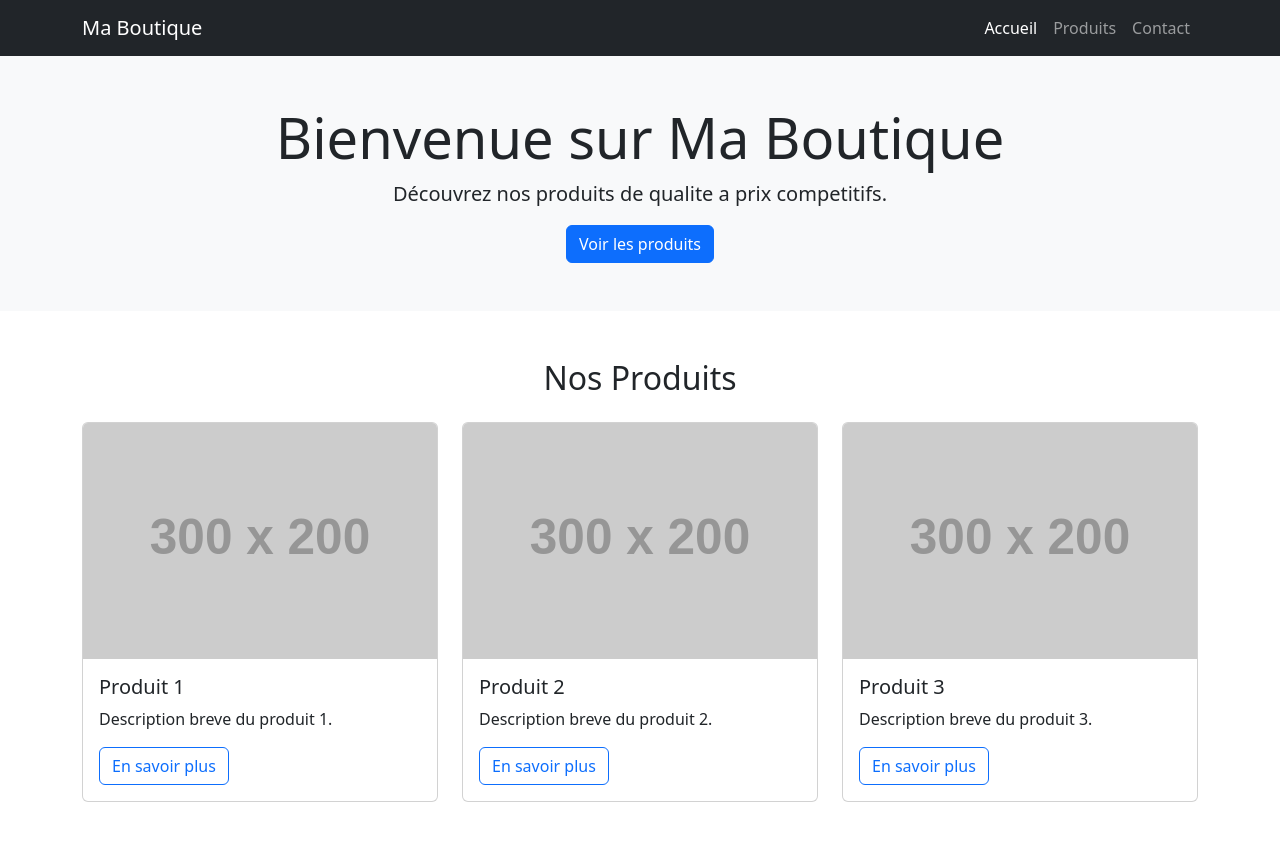
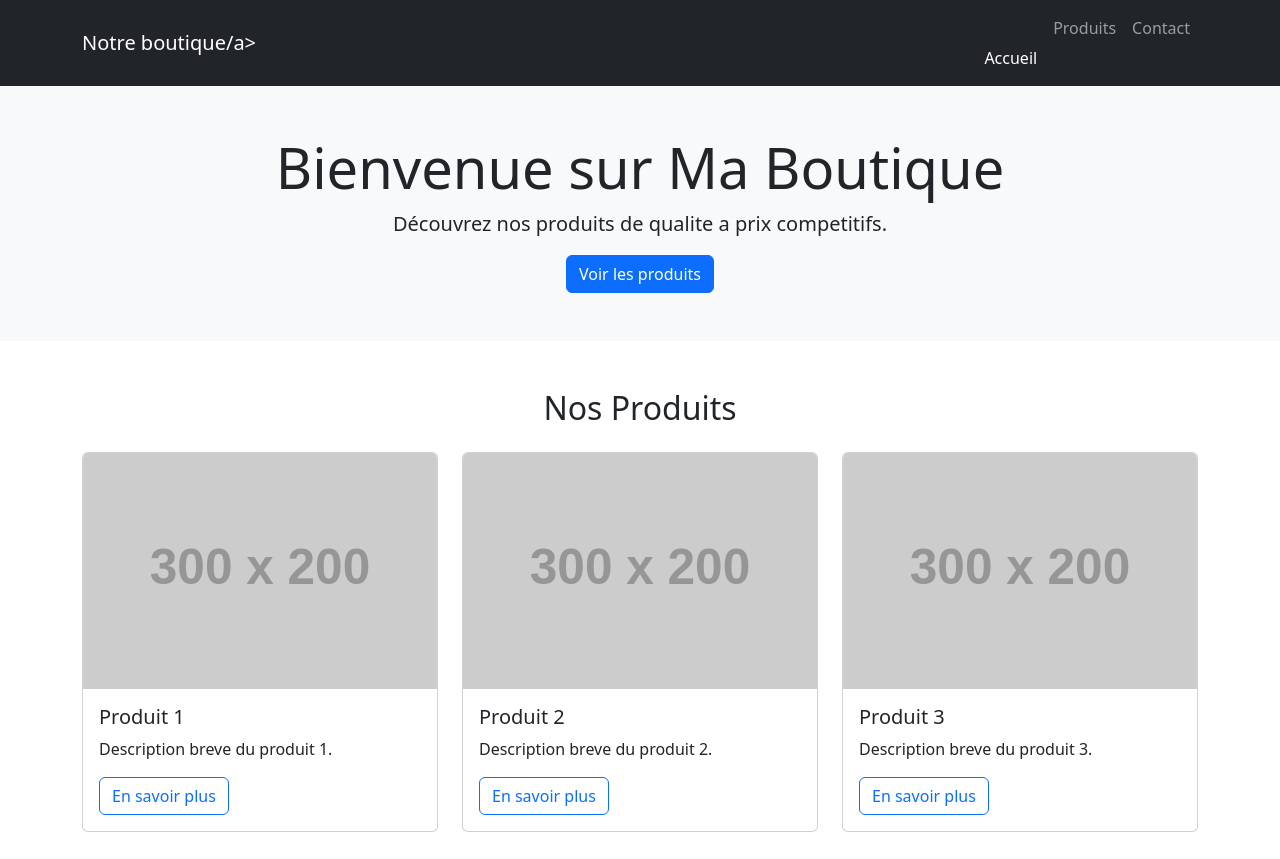
Before and after one commit to TAHIRI-khawla/index, a plain HTML site: page index.html in a window 1280 px wide. Shown: the top 859 px of the page. Drawn offline with nearby package versions, Linux system fonts and the light colour scheme; placeholder pictures from the web are drawn by us.

Commit message:
Second commit

```diff
--- a/index.html
+++ b/index.html
@@ -11,7 +11,7 @@
   <!-- Barre de navigation -->
   <nav class="navbar navbar-expand-lg navbar-dark bg-dark">
     <div class="container">
-      <a class="navbar-brand" href="#">Ma Boutique</a>
+      <a class="navbar-brand" href="#">Notre boutique/a>
       <button class="navbar-toggler" type="button" data-bs-toggle="collapse" data-bs-target="#navbarNav">
         <span class="navbar-toggler-icon"></span>
       </button>
```
